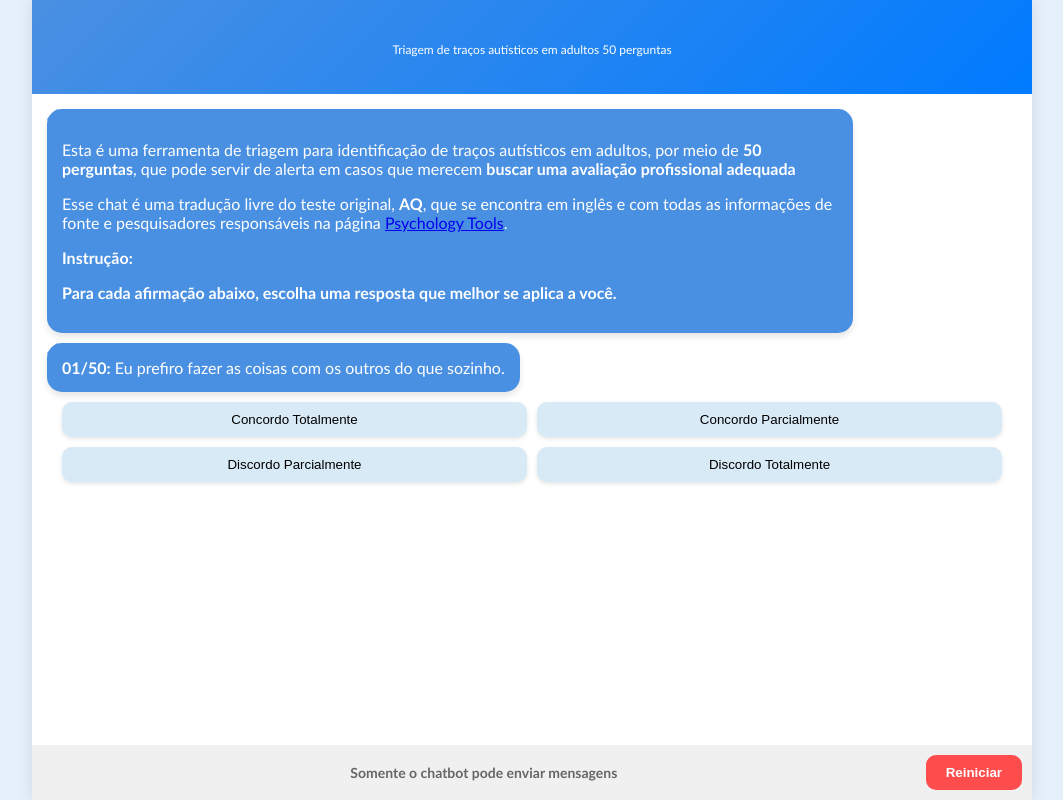
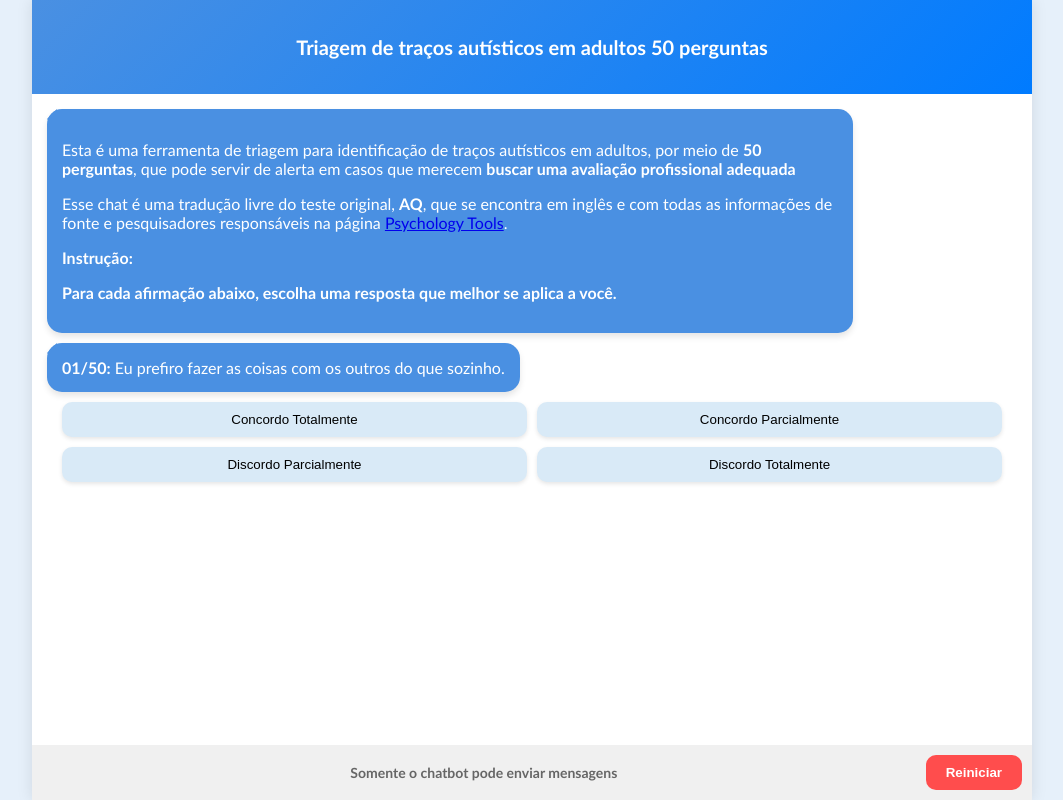
Before and after one commit to utilitea/utiliteste, a plain HTML site: page AQ-50-CHATBOT.html in a window 1280 px wide. Shown: the whole page, without its empty margins (108-1171 px from the left). Drawn offline with Linux system fonts and the light colour scheme.

Commit message:
AQ-50-CHATBOT.html

```diff
--- a/AQ-50-CHATBOT.html
+++ b/AQ-50-CHATBOT.html
@@ -225,7 +225,7 @@
     <div class="chat-container" id="chatContainer">
         <div class="chat-header">
 
-            <div class="chat-header-subtitle">
+            <div class="chat-title">
                 Triagem de traços autísticos em adultos 50 perguntas
             </div>
         </div>
```
